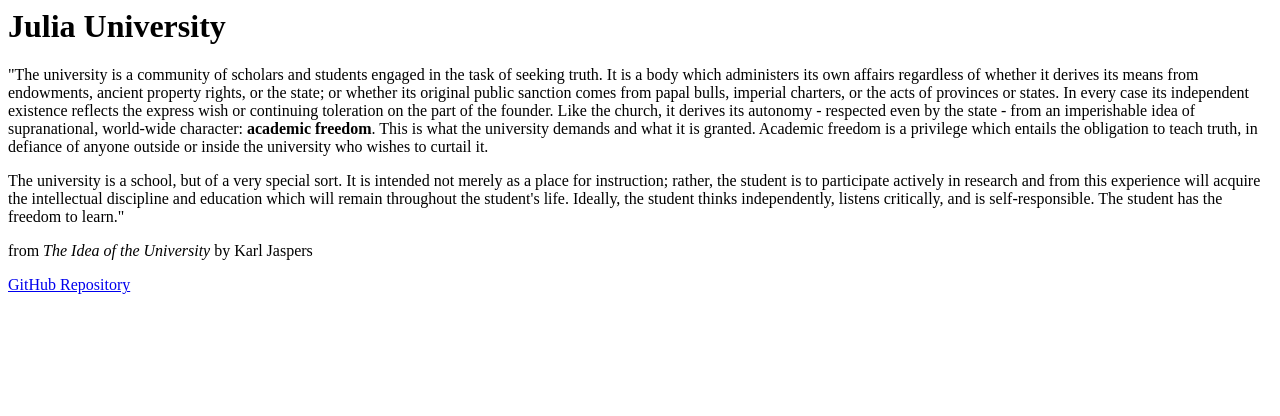
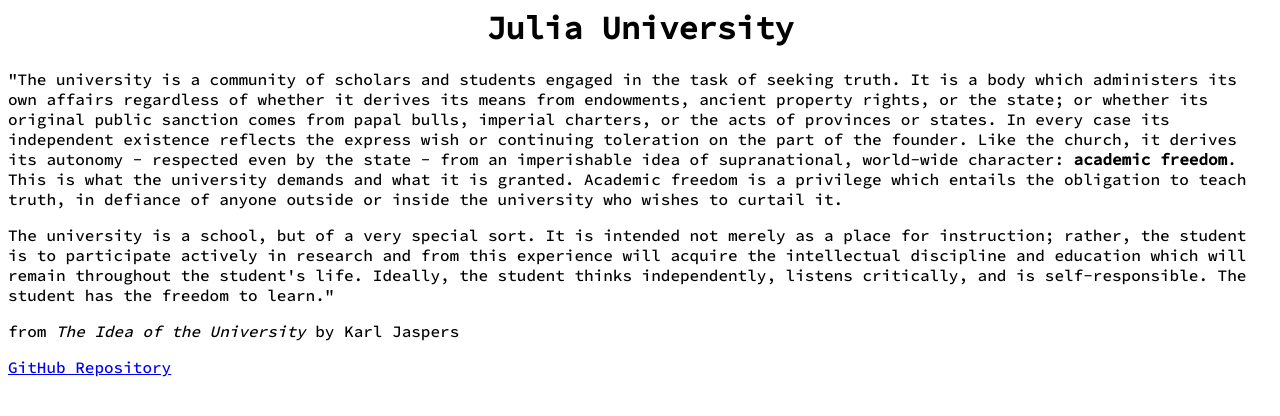
Before and after one commit to preston-johnson/julia-university, a plain HTML site: page docs/index.html in a window 1280 px wide. Drawn offline with Linux system fonts and the light colour scheme.

Commit message:
Added styles to index.html

```diff
--- a/docs/index.html
+++ b/docs/index.html
@@ -1,3 +1,19 @@
+<html>
+    <head>
+        <link rel="preconnect" href="https://fonts.googleapis.com">
+        <link rel="preconnect" href="https://fonts.gstatic.com" crossorigin>
+        <link href="https://fonts.googleapis.com/css2?family=Source+Code+Pro:wght@500&display=swap" rel="stylesheet">
+        <style>
+            body {
+                font-family: 'Source Code Pro', monospace;
+            }
+
+            h1 {
+                text-align: center;
+            }
+        </style>
+    </head>
+    <body>
         <h1>Julia University</h1>
         <p>"The university is a community of scholars and students engaged in the task of seeking truth. It is a body which administers its own affairs regardless of whether it derives its means from endowments, ancient property rights, or the state; or whether its original public sanction comes from papal bulls,
             imperial charters, or the acts of provinces or states. In every case its independent existence reflects the express wish or continuing toleration on the part of the founder. Like the church, it derives its autonomy - respected even by the state - from an imperishable idea of supranational, world-wide character:
@@ -6,3 +22,5 @@
             Ideally, the student thinks independently, listens critically, and is self-responsible. The student has the freedom to learn."</p>
         <p>from <em>The Idea of the University</em> by Karl Jaspers</p>
         <a href="https://github.com/preston-johnson/julia-university">GitHub Repository</a>
+    </body>
+</html>
```
Also changed, not shown: 1 other file. Lines whose indentation alone changed are shown as unchanged.
